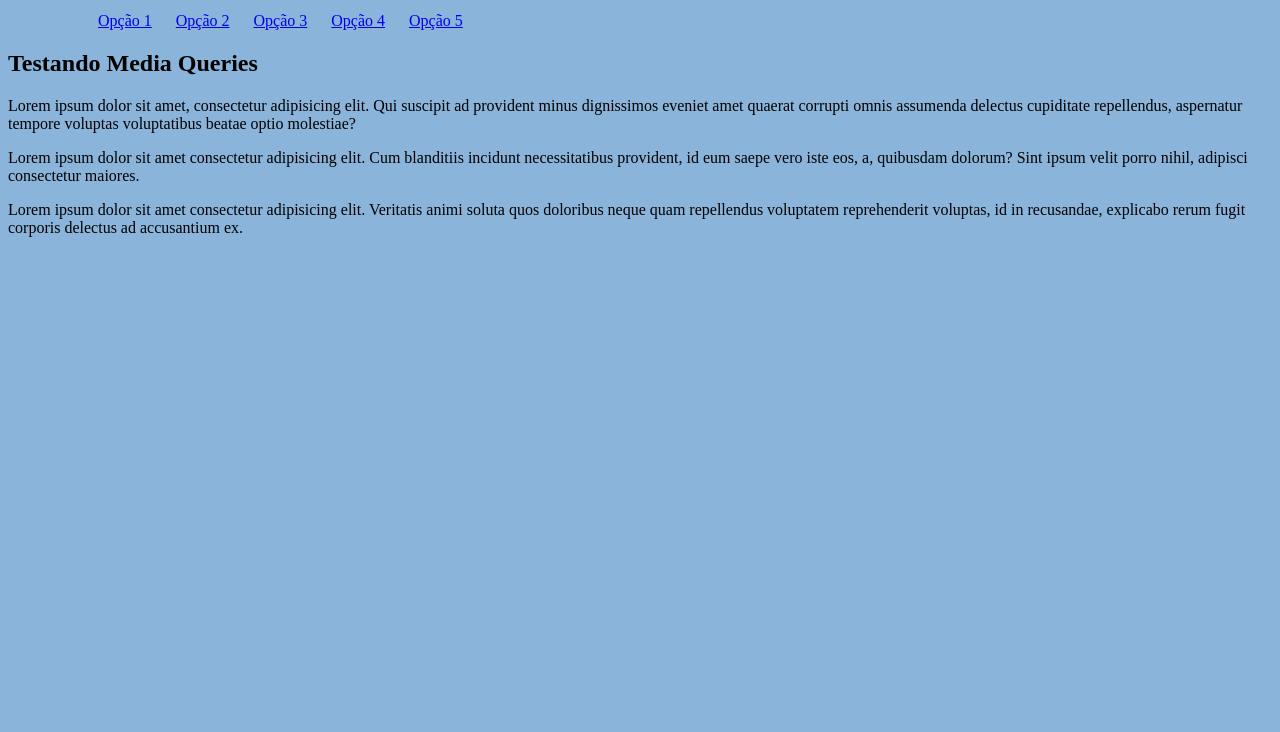
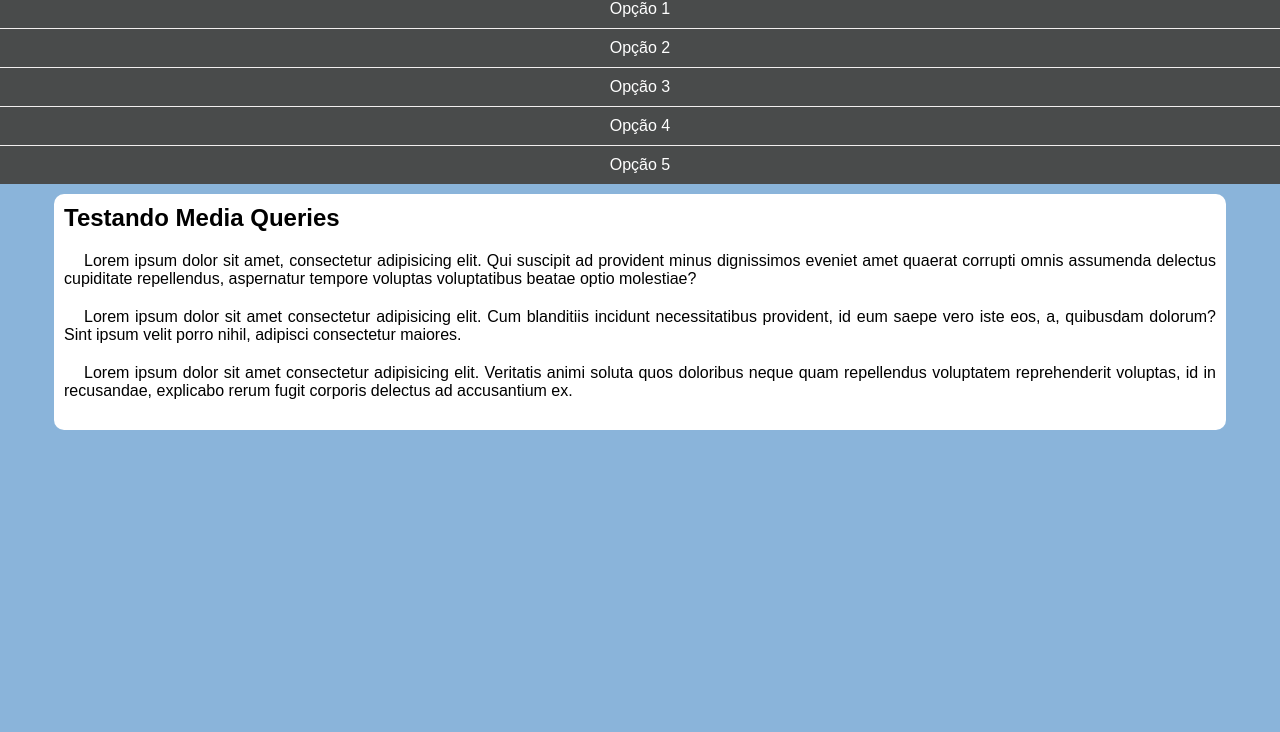
Before and after one commit to igorhawks/menuResponsivo, a plain HTML site: page index.html in a window 1280 px wide. Shown: the part 68-800 px from the top of the page. Drawn offline with Linux system fonts and the light colour scheme.

Commit message:
melhorando o style

```diff
--- a/style.css
+++ b/style.css
@@ -1,11 +1,59 @@
 @charset "UTF-8";
-
-body{
+*{
+    font-family: Arial, Helvetica, sans-serif;
+    margin: 0;
+    padding: 0;
+}
+body,html{
     background-color: rgb(138, 180, 218);
 }
 
-ul li {
-    display: inline;
-    margin: 10px;
+header{
+    background-color: gray;
+}
 
+header > h1{
+    padding: 10px;
+    text-align: center;
 }
+
+menu{
+    display: block;
+}
+
+menu > ul {
+    list-style-type: none;
+}
+
+menu > ul > li > a{
+    display: block;
+    padding: 10px;
+    text-decoration: none;
+    text-align: center;
+    background-color: rgb(73, 75, 75);
+    color: white;
+    border-top: 1px solid rgb(241, 238, 238);
+}
+
+menu > ul > li > a:hover{
+    background-color: rgb(191, 190, 190);
+}
+
+main{
+    width: 90vw;
+    background-color: white;
+    margin: auto;
+    margin-top: 10px;
+    padding: 10px;
+    border-radius: 10px;
+}
+
+article > h2 {
+    padding-bottom: 20px;;
+}
+
+article > p {
+    text-align: justify;
+    margin-bottom: 20px;
+    text-indent: 20px;
+}
```
